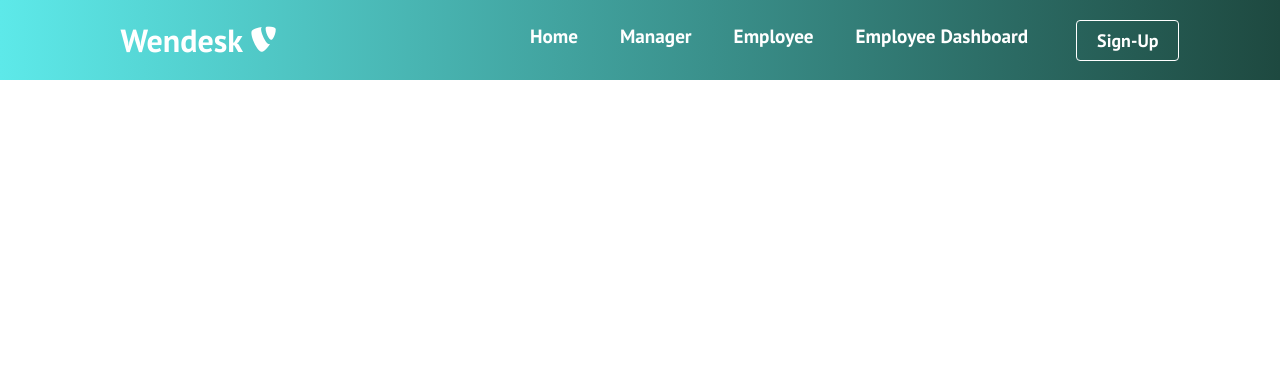
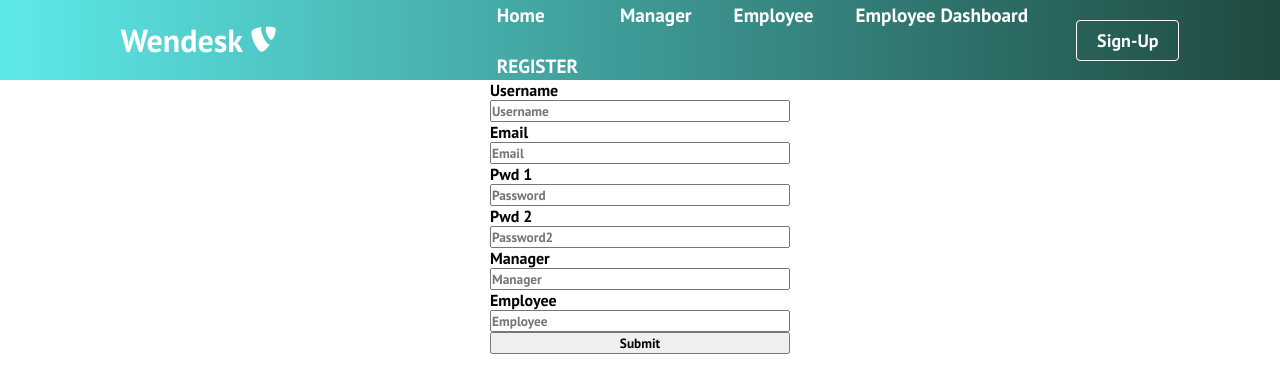
Before and after one commit to davidkiama/Asset-Inventory-Management, a React (Create React App) app: page /register in a window 1280 px wide. Shown: the top 392 px of the page. Built offline with nearby package versions, Linux system fonts and the light colour scheme.

Commit message:
Able to register

```diff
--- a/src/App.js
+++ b/src/App.js
@@ -10,6 +10,7 @@ import EmployeeDashboard from "./components/pages/EmployeeDashboard";
 
 import SignUp from "./components/pages/SignUp";
 import "./App.css";
+import Register from "./components/Form/Register";
 
 function App() {
   return (
@@ -22,8 +23,9 @@ function App() {
           <Route path="/" element={<Home />} exact />
           <Route path="/manager" element={<Manager />} exact />
           <Route path="/employee" element={<Employee />} exact />
+          <Route path="/register" element={<Register />} exact />
           <Route path="/employee-dashboard" element={<EmployeeDashboard />} exact />
-          <Route path="/sign-up" element={<SignUp />} exact />
+          <Route path="/register" element={<SignUp />} exact />
         </Routes>
       </Router>
     </>
--- /dev/null
+++ b/src/actions/auth.js
@@ -0,0 +1,12 @@
+import * as api from "../api";
+
+// Auth actions
+export const register = (user) => async (dispatch) => {
+  try {
+    const { data } = await api.register(user);
+
+    dispatch({ type: "REGISTER", payload: data.token });
+  } catch (error) {
+    console.log(error);
+  }
+};
--- a/src/api/index.js
+++ b/src/api/index.js
@@ -1,5 +1,9 @@
 import axios from "axios";
 
 const url = "http://127.0.0.1:8000/requests";
+const authUrl = "http://127.0.0.1:8000/auth";
 
 export const fetchRequests = () => axios.get(url);
+
+// Auth requests
+export const register = (user) => axios.post(`${authUrl}/register/`, user);
--- /dev/null
+++ b/src/components/Form/Register.js
@@ -0,0 +1,89 @@
+import React, { useState } from "react";
+import { useDispatch } from "react-redux";
+
+import { register } from "../../actions/auth";
+
+function Register() {
+  const [userData, setUserData] = useState({
+    username: "",
+    email: "",
+    password: "",
+    password2: "",
+    manager: "",
+    employee: "",
+  });
+
+  const dispatch = useDispatch();
+
+  const handleSubmit = (e) => {
+    e.preventDefault();
+    console.log(userData);
+
+    dispatch(register(userData));
+  };
+
+  return (
+    <form
+      style={{ display: "flex", flexDirection: "column", width: "300px", margin: "auto" }}
+      onSubmit={handleSubmit}
+    >
+      <label>Username</label>
+      <input
+        type="text"
+        name="username"
+        placeholder="Username"
+        value={userData.username}
+        onChange={(e) => setUserData({ ...userData, username: e.target.value })}
+      />
+
+      <label>Email</label>
+      <input
+        type="text"
+        name="email"
+        placeholder="Email"
+        value={userData.email}
+        onChange={(e) => setUserData({ ...userData, email: e.target.value })}
+      />
+
+      <label>Pwd 1</label>
+      <input
+        type="text"
+        name="password"
+        placeholder="Password"
+        value={userData.password}
+        onChange={(e) => setUserData({ ...userData, password: e.target.value })}
+      />
+
+      <label>Pwd 2</label>
+      <input
+        type="text"
+        name="password2"
+        placeholder="Password2"
+        value={userData.password2}
+        onChange={(e) => setUserData({ ...userData, password2: e.target.value })}
+      />
+
+      <label>Manager</label>
+      <input
+        type="text"
+        name="manager"
+        placeholder="Manager"
+        value={userData.manager}
+        onChange={(e) => setUserData({ ...userData, manager: e.target.value })}
+      />
+
+      <label>Employee</label>
+      <input
+        type="text"
+        name="employee"
+        placeholder="Employee"
+        value={userData.employee}
+        onChange={(e) => setUserData({ ...userData, employee: e.target.value })}
+      />
+
+      <input type="submit" />
+    </form>
+  );
+}
+
+export default Register;
--- a/src/components/Navbar.js
+++ b/src/components/Navbar.js
@@ -75,9 +75,16 @@ function Navbar() {
               </Link>
             </li>
 
+            <li className="nav-item">
+              <Link to="/register" className="nav-links" onClick={closeMobileMenu}>
+                {/* You have to define closeMobileMenu at the top for it to work. */}
+                REGISTER
+              </Link>
+            </li>
+
             {/* Request sign-up icon div....going to asign-up */}
             <li className="nav-item">
-              <Link to="/sign-up" className="nav-links-mobile" onClick={closeMobileMenu}>
+              <Link to="/register" className="nav-links-mobile" onClick={closeMobileMenu}>
                 {/* You have to define closeMobileMenu at the top for it to work. */}
                 Sign-Up
               </Link>
--- /dev/null
+++ b/src/reducers/auth.js
@@ -0,0 +1,9 @@
+export default (token = "", action) => {
+  switch (action.type) {
+    case "REGISTER":
+      return token;
+
+    default:
+      return token;
+  }
+};
```
Also changed, not shown: src/components/Button.js (+8 -15 lines).
